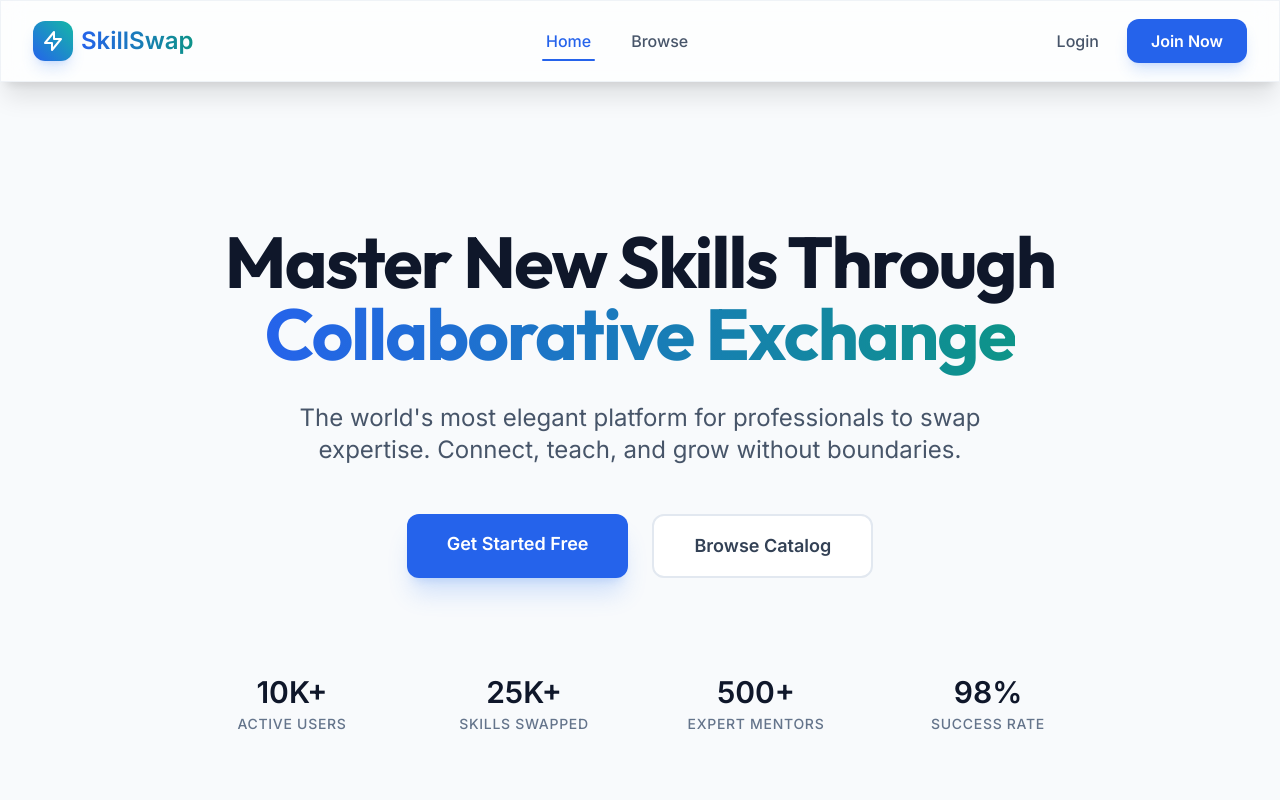
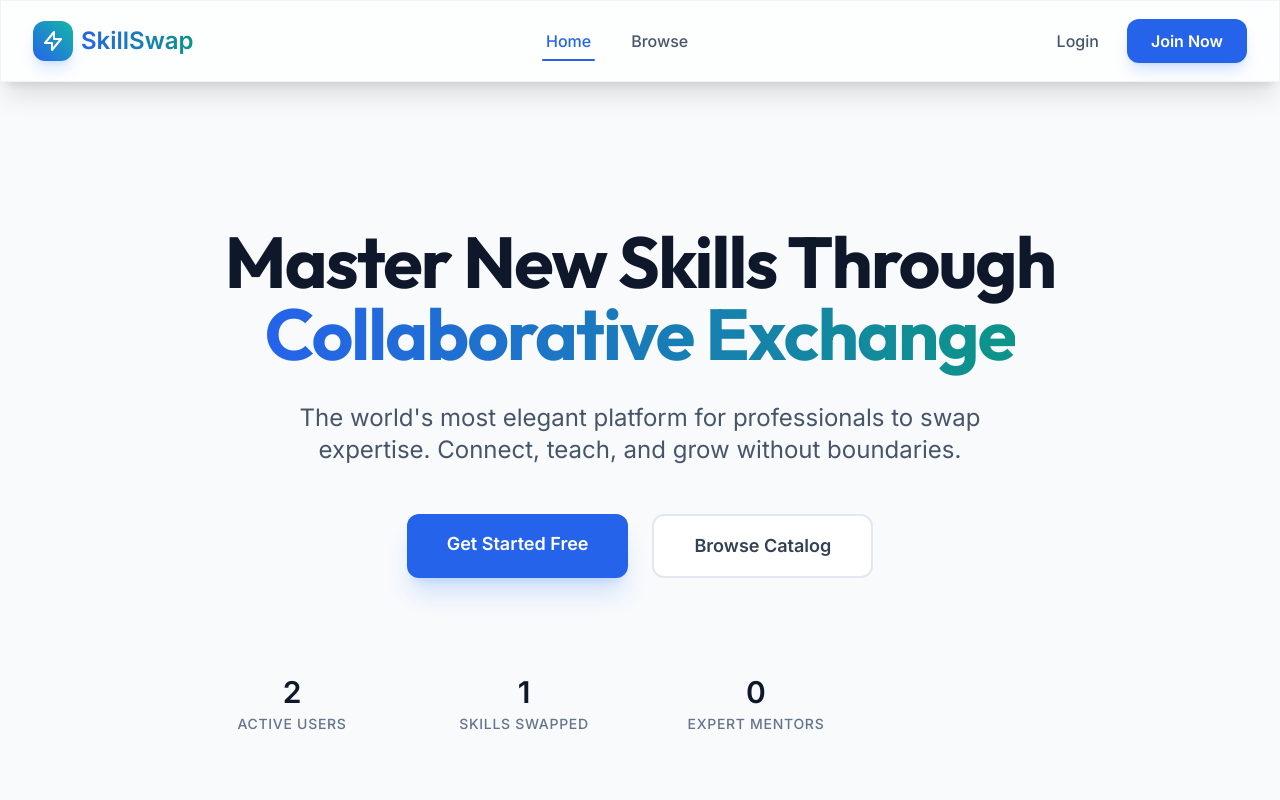
Before and after one commit to GauravYadav1718/projectskill, a React (Vite) app in the folder client/: page / in a window 1280 px wide. Shown: the top 800 px of the page. Built offline with nearby package versions, Linux system fonts and the light colour scheme; no server answers.

Commit message:
Update statistics values on Home page

```diff
--- a/client/src/pages/Home.jsx
+++ b/client/src/pages/Home.jsx
@@ -47,10 +47,10 @@ const Home = () => {
 
             <div className="mt-24 grid grid-cols-2 md:grid-cols-4 gap-8 max-w-4xl mx-auto">
               {[
-                { label: 'Active Users', value: '10K+' },
-                { label: 'Skills Swapped', value: '25K+' },
-                { label: 'Expert Mentors', value: '500+' },
-                { label: 'Success Rate', value: '98%' },
+                { label: 'Active Users', value: '2' },
+                { label: 'Skills Swapped', value: '1' },
+                { label: 'Expert Mentors', value: '0' },
+
               ].map((stat, i) => (
                 <div key={i} className="text-center">
                   <div className="text-3xl font-bold text-slate-900 mb-1">{stat.value}</div>
```
